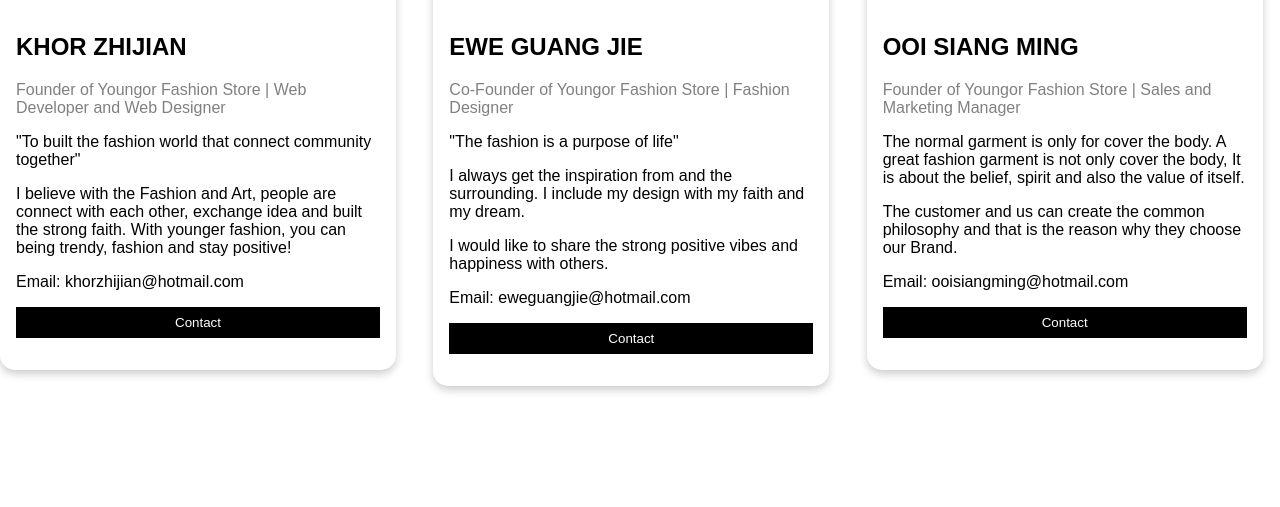
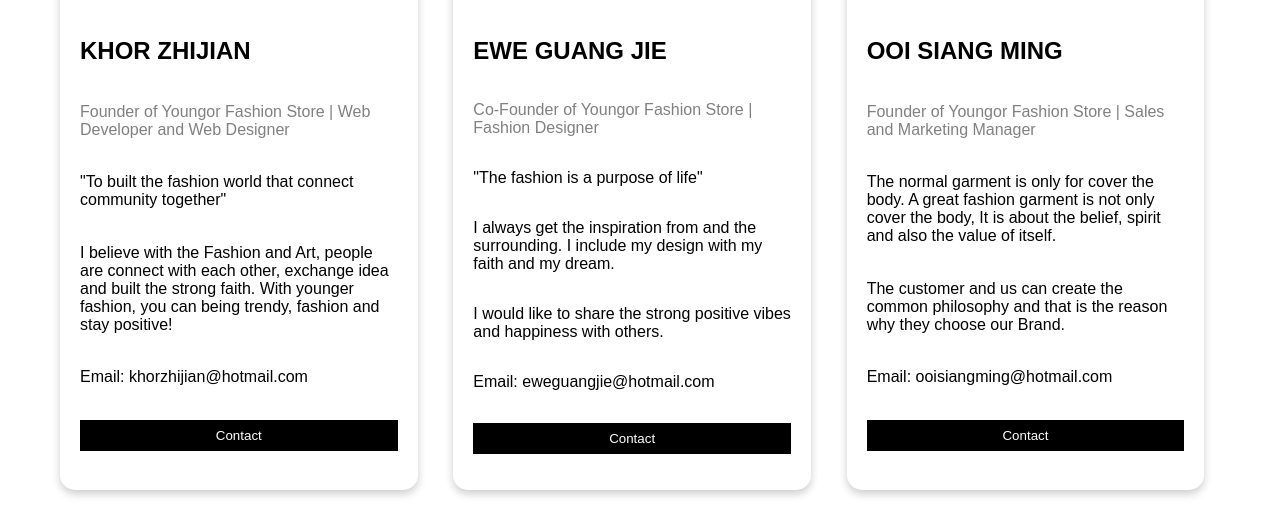
Before and after one commit to OoiSiangMing/Project, a website: page about.html in a window 1280 px wide. Shown: the part 1390-1897 px from the top of the page. Before the commit the page ends 1796 px from the top, so only its background shows below. Drawn offline with Linux system fonts and the light colour scheme.

Commit message:
about css 7

```diff
--- a/about.html
+++ b/about.html
@@ -9,7 +9,7 @@
 <body>
 
 <div class="about-section" style="background-image: url('public/img/about_image.jpeg'); background-position: center; background-repeat: no-repeat;">
-		<h1>"Be young and Towards the Dream" about 6</h1>
+		<h1>"Be young and Towards the Dream" about 7</h1>
 		<b><p>We are a team make up of the enthusiast fashion designer, content creator and web developer.We believe with the Fashion can lead people to built the strong faith towards the dream or the aim of their life. Each piece has a heart and soul. Created in our studio based in the Kedah and Penang. Full of Love.</p></b>
 		<b><p>We source our textiles from across the globe and of course locally to only bring you the very best. Exclusive. Special. One of a Kind. Limited. Our pieces are made infused with the bliss of where the adventure leads.</p></b>
 </div>
--- a/public/css/about.css
+++ b/public/css/about.css
@@ -16,8 +16,9 @@ html {
 .row {
   display: flex;
   justify-content: space-between; /* Adjust the spacing between columns */
+  align-items: stretch; /* Ensure all columns are the same height */
   flex-wrap: wrap; /* Allows wrapping if the screen size is too small */
-  margin: 0 -10px; /* Negative margin to counter the padding of columns */
+  margin: 0 50px; /* Negative margin to counter the padding of columns */
 }
 
 .column {
@@ -26,12 +27,17 @@ html {
   padding: 0 10px; /* Adds padding inside columns for spacing */
   box-sizing: border-box; /* Ensures padding is included in the width */
   margin-bottom: 20px; /* Adds some space at the bottom of each column */
+  display: flex; /* Use flexbox to align the card inside */
+  flex-direction: column; /* Ensure the column layout */
 }
 
 .card {
   border-radius: 15px; /* Rounds the corners of the card */
   overflow: hidden; /* Ensures the rounded corners are applied to content inside the card */
   box-shadow: 0 4px 8px 0 rgba(0, 0, 0, 0.2); /* Adds a shadow for better visual effect */
+  display: flex; /* Use flexbox to stretch the content */
+  flex-direction: column; /* Ensure column layout */
+  flex-grow: 1; /* Make the card grow to fill the available space */
 }
 
 .card img {
@@ -41,7 +47,11 @@ html {
 }
 
 .container {
-  padding: 16px; /* Adds padding inside the container */
+  padding: 20px; /* Adds padding inside the container */
+  flex-grow: 1; /* Make the container grow to fill the available space */
+  display: flex; /* Use flexbox to align the content inside */
+  flex-direction: column; /* Ensure column layout */
+  justify-content: space-between; /* Distribute space between elements */
 }
 
 
```
